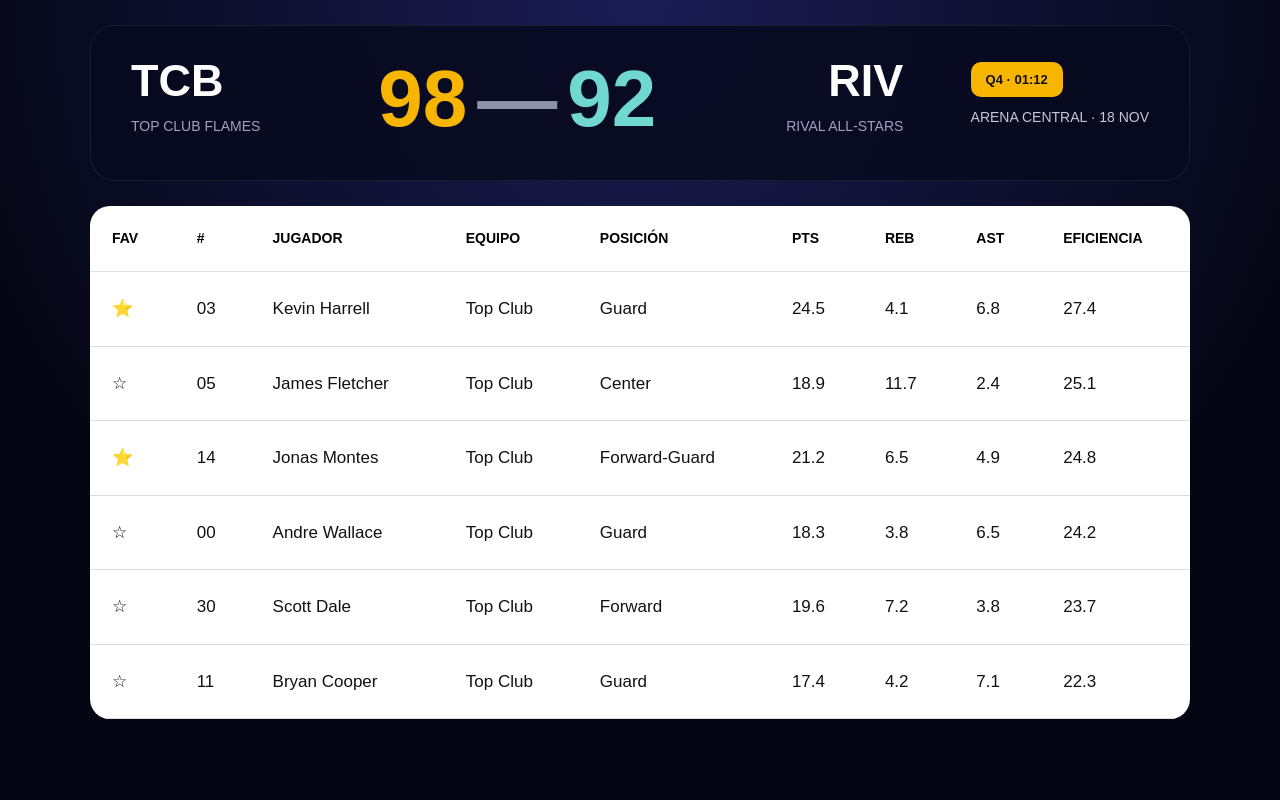
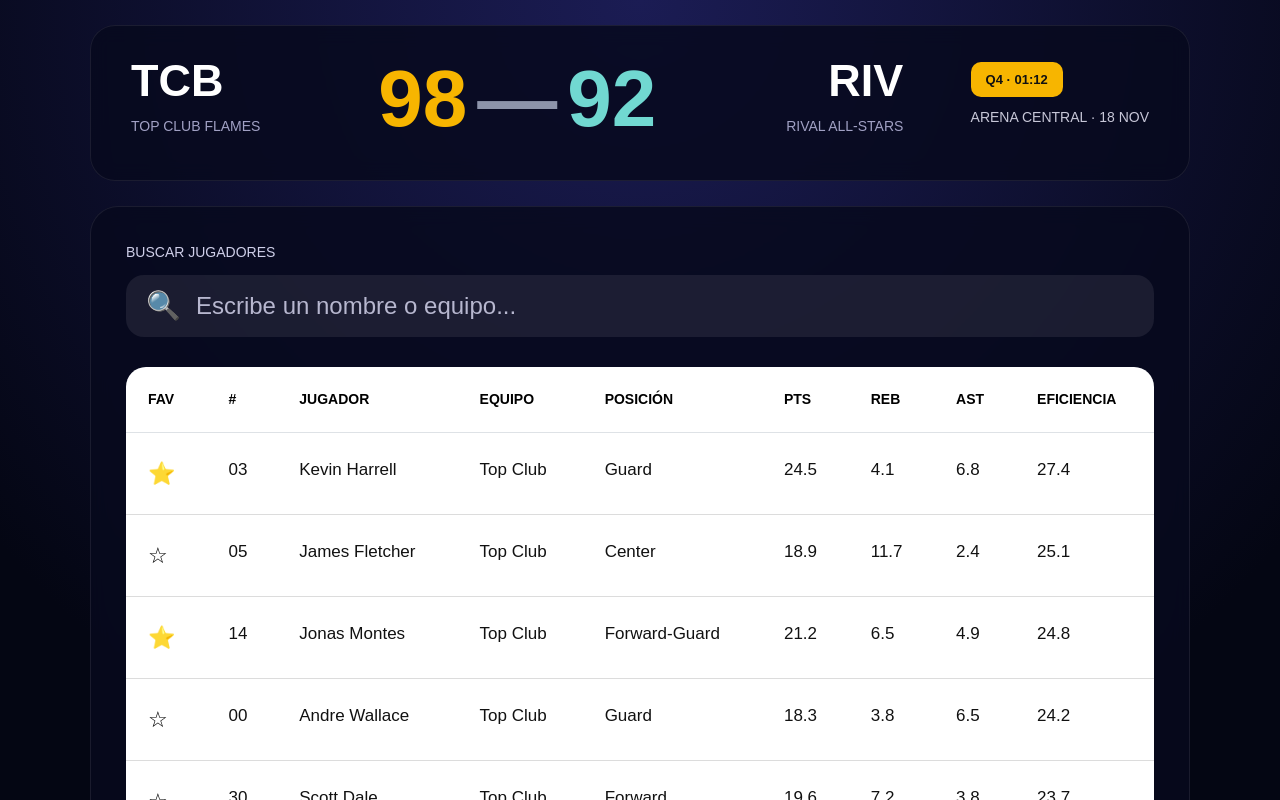
Before and after one commit to martind10/Examen_Final, a React (Vite) app in the folder REACT/basketball-dashboard/: page / in a window 1280 px wide. Shown: the top 800 px of the page. Built offline with nearby package versions, Linux system fonts and the light colour scheme.

Commit message:
Funcionalidad de jugador favorito y barra de busqueda

```diff
--- a/REACT/basketball-dashboard/src/App.jsx
+++ b/REACT/basketball-dashboard/src/App.jsx
@@ -1,7 +1,45 @@
+import { useState } from 'react'
+
 import Header from './components/Header/Header'
+import SearchBar from './components/SearchBar/SearchBar'
 import PlayersTable from './components/PlayersTable/PlayersTable'
 
+import playersData from './data/players'
+
 function App(){
+
+  const [players, setPlayers] = useState(playersData)
+
+  const [search, setSearch] = useState('')
+
+  const toggleFavorite = (id) => {
+
+    const updatedPlayers = players.map((player) => {
+
+      if(player.id === id){
+
+        return{
+          ...player,
+          favorite: !player.favorite
+        }
+
+      }
+
+      return player
+
+    })
+
+    setPlayers(updatedPlayers)
+
+  }
+
+  const filteredPlayers = players.filter((player) =>
+
+    player.player
+      .toLowerCase()
+      .includes(search.toLowerCase())
+
+  )
 
   return(
 
@@ -11,7 +49,19 @@ function App(){
 
         <Header />
 
-        <PlayersTable />
+        <section className="stats-panel">
+
+          <SearchBar
+            search={search}
+            setSearch={setSearch}
+          />
+
+          <PlayersTable
+            players={filteredPlayers}
+            toggleFavorite={toggleFavorite}
+          />
+
+        </section>
 
       </section>
 
--- a/REACT/basketball-dashboard/src/components/PlayersTable/PlayersTable.jsx
+++ b/REACT/basketball-dashboard/src/components/PlayersTable/PlayersTable.jsx
@@ -1,6 +1,4 @@
-import players from '../../data/players'
-
-function PlayersTable(){
+function PlayersTable({ players, toggleFavorite }){
 
   return(
 
@@ -35,7 +33,16 @@ function PlayersTable(){
               <tr key={player.id}>
 
                 <td>
-                  {player.favorite ? '⭐' : '☆'}
+
+                  <button
+                    className="players-table__favorite"
+                    onClick={() => toggleFavorite(player.id)}
+                  >
+
+                    {player.favorite ? '⭐' : '☆'}
+
+                  </button>
+
                 </td>
 
                 <td>
--- /dev/null
+++ b/REACT/basketball-dashboard/src/components/SearchBar/SearchBar.jsx
@@ -0,0 +1,35 @@
+function SearchBar({ search, setSearch }){
+
+  return(
+
+    <div className="stats-panel__search">
+
+      <label className="stats-panel__label">
+
+        BUSCAR JUGADORES
+
+      </label>
+
+      <div className="stats-panel__search-box">
+
+        <span className="stats-panel__icon">
+          🔍
+        </span>
+
+        <input
+          type="text"
+          className="stats-panel__input"
+          placeholder="Escribe un nombre o equipo..."
+          value={search}
+          onChange={(e) => setSearch(e.target.value)}
+        />
+
+      </div>
+
+    </div>
+
+  )
+
+}
+
+export default SearchBar
--- a/REACT/basketball-dashboard/src/styles/dashboard.css
+++ b/REACT/basketball-dashboard/src/styles/dashboard.css
@@ -117,3 +117,54 @@ body{
   border-bottom: 1px solid #dcdcdc;
   font-size: 17px;
 }
+
+.players-table__favorite{
+  border: none;
+  background: transparent;
+  font-size: 22px;
+  cursor: pointer;
+}
+
+.stats-panel{
+  background: rgba(8, 10, 30, 0.85);
+  border: 1px solid rgba(255,255,255,0.08);
+  border-radius: 28px;
+  padding: 35px;
+  backdrop-filter: blur(10px);
+}
+
+.stats-panel__label{
+  display: block;
+  margin-bottom: 12px;
+  font-size: 14px;
+  color: #cfcfe9;
+}
+
+.stats-panel__search-box{
+  width: 100%;
+  height: 62px;
+  background: rgba(255,255,255,0.08);
+  border-radius: 18px;
+  display: flex;
+  align-items: center;
+  padding: 0 20px;
+  margin-bottom: 30px;
+}
+
+.stats-panel__icon{
+  font-size: 28px;
+  margin-right: 15px;
+}
+
+.stats-panel__input{
+  width: 100%;
+  background: transparent;
+  border: none;
+  outline: none;
+  color: white;
+  font-size: 24px;
+}
+
+.stats-panel__input::placeholder{
+  color: #b7b7cf;
+}
```
